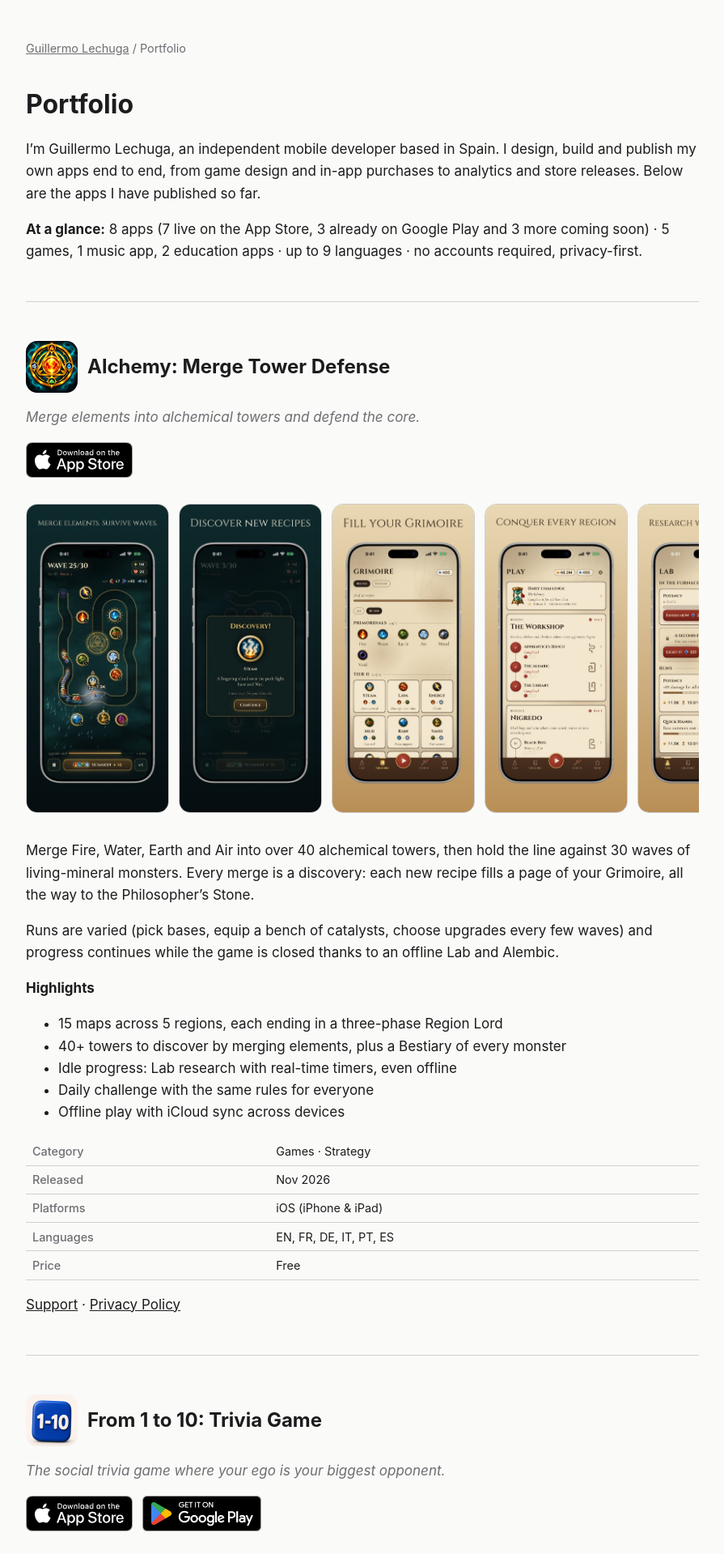
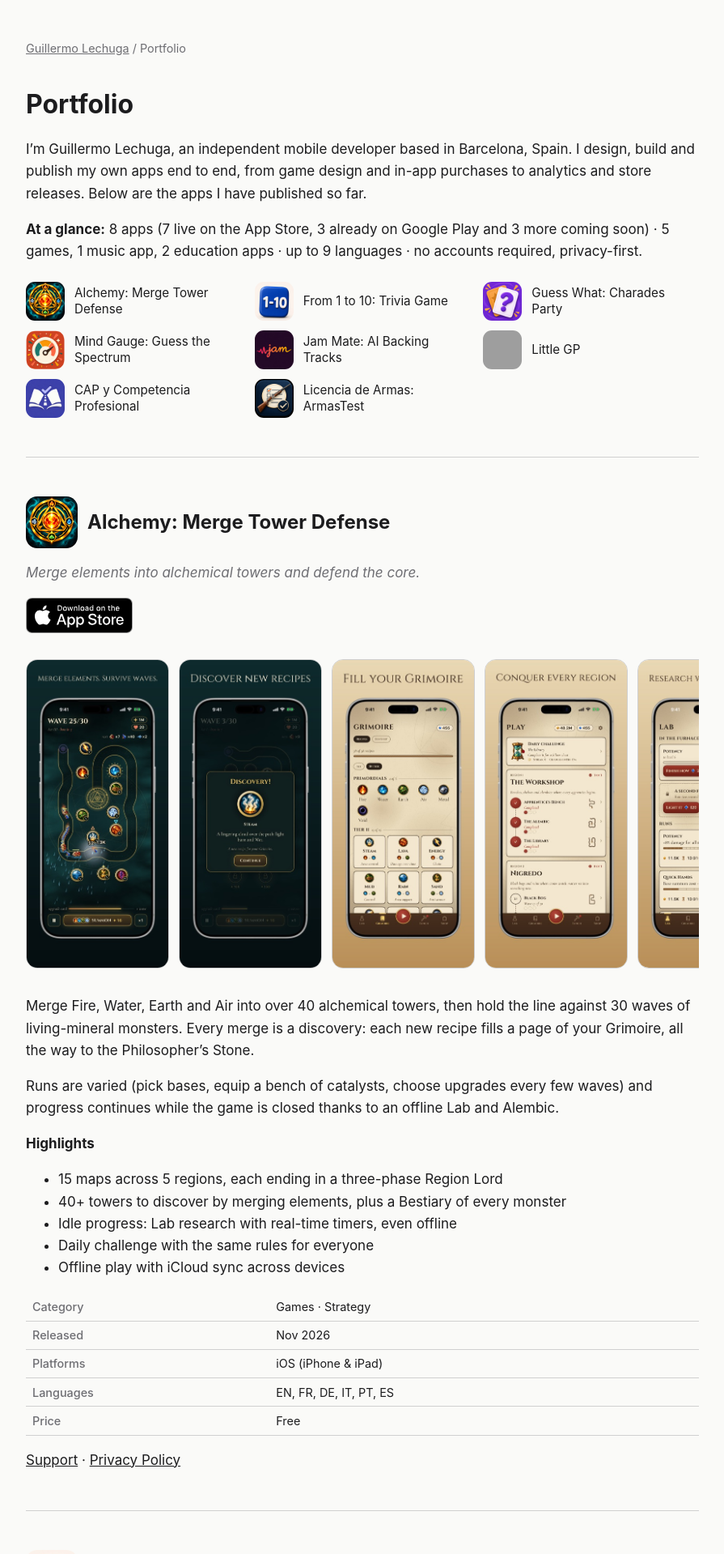
Before and after one commit to guillermolechuga/guillermolechuga.github.io, a Jekyll site: the page built from portfolio/index.md, in a window 1280 px wide. Shown: the top 1919 px of the page at 81% size, without its empty margins (192-1087 px from the left). Built offline with Jekyll 4.4.1, drawn with Linux system fonts in a browser that asks for light colours; grey boxes are pictures that could not be loaded.

Commit message:
Set explicit image sizes and add app index to portfolio
Co-Authored-By: Claude Sonnet 5.5 <noreply@anthropic.com>

```diff
--- a/_layouts/portfolio.html
+++ b/_layouts/portfolio.html
@@ -24,6 +24,10 @@
     th { color: var(--muted); font-weight: 500; white-space: nowrap; }
     .shots { display: flex; gap: .75rem; overflow-x: auto; padding: .5rem 0 1rem; }
     .shots img { height: 380px; width: auto; border-radius: 14px; border: 1px solid var(--line); flex: none; }
+    .index { list-style: none; padding: 0; margin: 1.5rem 0 0; display: grid; grid-template-columns: repeat(auto-fill, minmax(14rem, 1fr)); gap: .75rem 1rem; }
+    .index a { display: flex; align-items: center; gap: .75rem; text-decoration: none; font-size: .95rem; line-height: 1.3; }
+    .index a:hover span { text-decoration: underline; }
+    .index img { width: 48px; height: 48px; border-radius: 11px; flex: none; }
     .stores { display: flex; flex-wrap: wrap; align-items: center; gap: .75rem; margin: 1rem 0; }
     .stores img { height: 44px; width: auto; display: block; }
     .badge.soon { position: relative; opacity: .55; }
--- a/portfolio/index.md
+++ b/portfolio/index.md
@@ -5,19 +5,21 @@ description: Mobile apps and games by Guillermo Lechuga, independent iOS and And
 
 # Portfolio
 
-I'm Guillermo Lechuga, an independent mobile developer based in Spain. I design, build and publish my own apps end to end, from game design and in-app purchases to analytics and store releases. Below are the apps I have published so far.
+I'm Guillermo Lechuga, an independent mobile developer based in Barcelona, Spain. I design, build and publish my own apps end to end, from game design and in-app purchases to analytics and store releases. Below are the apps I have published so far.
 
 **At a glance:** 8 apps (7 live on the App Store, 3 already on Google Play and 3 more coming soon) · 5 games, 1 music app, 2 education apps · up to 9 languages · no accounts required, privacy-first.
 
+<ul class="index"><li><a href="#alchemy-td"><img src="/portfolio/images/alchemy-td-icon.jpg" width="48" height="48" alt=""><span>Alchemy: Merge Tower Defense</span></a></li><li><a href="#from-one-to-ten"><img src="/portfolio/images/from-one-to-ten-icon.jpg" width="48" height="48" alt=""><span>From 1 to 10: Trivia Game</span></a></li><li><a href="#guess-what"><img src="/portfolio/images/guess-what-icon.jpg" width="48" height="48" alt=""><span>Guess What: Charades Party</span></a></li><li><a href="#mind-gauge"><img src="/portfolio/images/mind-gauge-icon.jpg" width="48" height="48" alt=""><span>Mind Gauge: Guess the Spectrum</span></a></li><li><a href="#jam-mate"><img src="/portfolio/images/jam-mate-icon.jpg" width="48" height="48" alt=""><span>Jam Mate: AI Backing Tracks</span></a></li><li><a href="#little-gp"><img src="/portfolio/images/little-gp-icon.jpg" width="48" height="48" alt=""><span>Little GP</span></a></li><li><a href="#cap-comp"><img src="/portfolio/images/cap-comp-icon.jpg" width="48" height="48" alt=""><span>CAP y Competencia Profesional</span></a></li><li><a href="#armas-test"><img src="/portfolio/images/armas-test-icon.jpg" width="48" height="48" alt=""><span>Licencia de Armas: ArmasTest</span></a></li></ul>
+
 ---
 
-<h2 id="alchemy-td"><img src="/portfolio/images/alchemy-td-icon.jpg" alt="Alchemy: Merge Tower Defense icon"> Alchemy: Merge Tower Defense</h2>
+<h2 id="alchemy-td"><img src="/portfolio/images/alchemy-td-icon.jpg" width="64" height="64" alt="Alchemy: Merge Tower Defense icon"> Alchemy: Merge Tower Defense</h2>
 
 *Merge elements into alchemical towers and defend the core.*
 
-<div class="stores"><a class="badge" href="https://apps.apple.com/app/id6822802204"><img src="/portfolio/images/badge-app-store.svg" alt="Download on the App Store"></a></div>
+<div class="stores"><a class="badge" href="https://apps.apple.com/app/id6822802204"><img src="/portfolio/images/badge-app-store.svg" width="132" height="44" alt="Download on the App Store"></a></div>
 
-<div class="shots"><img src="/portfolio/images/alchemy-td-1.jpg" alt="Alchemy: Merge Tower Defense screenshot 1" loading="lazy"><img src="/portfolio/images/alchemy-td-2.jpg" alt="Alchemy: Merge Tower Defense screenshot 2" loading="lazy"><img src="/portfolio/images/alchemy-td-3.jpg" alt="Alchemy: Merge Tower Defense screenshot 3" loading="lazy"><img src="/portfolio/images/alchemy-td-4.jpg" alt="Alchemy: Merge Tower Defense screenshot 4" loading="lazy"><img src="/portfolio/images/alchemy-td-5.jpg" alt="Alchemy: Merge Tower Defense screenshot 5" loading="lazy"></div>
+<div class="shots"><img src="/portfolio/images/alchemy-td-1.jpg" width="175" height="380" alt="Alchemy: Merge Tower Defense screenshot 1" loading="lazy"><img src="/portfolio/images/alchemy-td-2.jpg" width="175" height="380" alt="Alchemy: Merge Tower Defense screenshot 2" loading="lazy"><img src="/portfolio/images/alchemy-td-3.jpg" width="175" height="380" alt="Alchemy: Merge Tower Defense screenshot 3" loading="lazy"><img src="/portfolio/images/alchemy-td-4.jpg" width="175" height="380" alt="Alchemy: Merge Tower Defense screenshot 4" loading="lazy"><img src="/portfolio/images/alchemy-td-5.jpg" width="175" height="380" alt="Alchemy: Merge Tower Defense screenshot 5" loading="lazy"></div>
 
 Merge Fire, Water, Earth and Air into over 40 alchemical towers, then hold the line against 30 waves of living-mineral monsters. Every merge is a discovery: each new recipe fills a page of your Grimoire, all the way to the Philosopher's Stone.
 
@@ -37,13 +39,13 @@ Runs are varied (pick bases, equip a bench of catalysts, choose upgrades every f
 
 ---
 
-<h2 id="from-one-to-ten"><img src="/portfolio/images/from-one-to-ten-icon.jpg" alt="From 1 to 10: Trivia Game icon"> From 1 to 10: Trivia Game</h2>
+<h2 id="from-one-to-ten"><img src="/portfolio/images/from-one-to-ten-icon.jpg" width="64" height="64" alt="From 1 to 10: Trivia Game icon"> From 1 to 10: Trivia Game</h2>
 
 *The social trivia game where your ego is your biggest opponent.*
 
-<div class="stores"><a class="badge" href="https://apps.apple.com/app/id6762570431"><img src="/portfolio/images/badge-app-store.svg" alt="Download on the App Store"></a><a class="badge" href="https://play.google.com/store/apps/details?id=com.guillermolechuga.fromonetoten"><img src="/portfolio/images/badge-google-play.png" alt="Get it on Google Play"></a></div>
+<div class="stores"><a class="badge" href="https://apps.apple.com/app/id6762570431"><img src="/portfolio/images/badge-app-store.svg" width="132" height="44" alt="Download on the App Store"></a><a class="badge" href="https://play.google.com/store/apps/details?id=com.guillermolechuga.fromonetoten"><img src="/portfolio/images/badge-google-play.png" width="148" height="44" alt="Get it on Google Play"></a></div>
 
-<div class="shots"><img src="/portfolio/images/from-one-to-ten-1.jpg" alt="From 1 to 10: Trivia Game screenshot 1" loading="lazy"><img src="/portfolio/images/from-one-to-ten-2.jpg" alt="From 1 to 10: Trivia Game screenshot 2" loading="lazy"><img src="/portfolio/images/from-one-to-ten-3.jpg" alt="From 1 to 10: Trivia Game screenshot 3" loading="lazy"><img src="/portfolio/images/from-one-to-ten-4.jpg" alt="From 1 to 10: Trivia Game screenshot 4" loading="lazy"><img src="/portfolio/images/from-one-to-ten-5.jpg" alt="From 1 to 10: Trivia Game screenshot 5" loading="lazy"></div>
+<div class="shots"><img src="/portfolio/images/from-one-to-ten-1.jpg" width="175" height="380" alt="From 1 to 10: Trivia Game screenshot 1" loading="lazy"><img src="/portfolio/images/from-one-to-ten-2.jpg" width="175" height="380" alt="From 1 to 10: Trivia Game screenshot 2" loading="lazy"><img src="/portfolio/images/from-one-to-ten-3.jpg" width="175" height="380" alt="From 1 to 10: Trivia Game screenshot 3" loading="lazy"><img src="/portfolio/images/from-one-to-ten-4.jpg" width="175" height="380" alt="From 1 to 10: Trivia Game screenshot 4" loading="lazy"><img src="/portfolio/images/from-one-to-ten-5.jpg" width="175" height="380" alt="From 1 to 10: Trivia Game screenshot 5" loading="lazy"></div>
 
 A pass-and-play party game inspired by the French format *Tu te mets combien ?*. Pick a topic, rate how confident you are from 1 to 10, then answer: the higher the level, the harder the question and the bigger the reward.
 
@@ -62,13 +64,13 @@ Designed for one phone and a group of friends, with special events like Blind Be
 
 ---
 
-<h2 id="guess-what"><img src="/portfolio/images/guess-what-icon.jpg" alt="Guess What: Charades Party icon"> Guess What: Charades Party</h2>
+<h2 id="guess-what"><img src="/portfolio/images/guess-what-icon.jpg" width="64" height="64" alt="Guess What: Charades Party icon"> Guess What: Charades Party</h2>
 
 *Modern charades for parties, family nights and classrooms.*
 
-<div class="stores"><a class="badge" href="https://apps.apple.com/app/id6759858724"><img src="/portfolio/images/badge-app-store.svg" alt="Download on the App Store"></a><a class="badge" href="https://play.google.com/store/apps/details?id=com.guillermolechuga.guesswhat"><img src="/portfolio/images/badge-google-play.png" alt="Get it on Google Play"></a></div>
+<div class="stores"><a class="badge" href="https://apps.apple.com/app/id6759858724"><img src="/portfolio/images/badge-app-store.svg" width="132" height="44" alt="Download on the App Store"></a><a class="badge" href="https://play.google.com/store/apps/details?id=com.guillermolechuga.guesswhat"><img src="/portfolio/images/badge-google-play.png" width="148" height="44" alt="Get it on Google Play"></a></div>
 
-<div class="shots"><img src="/portfolio/images/guess-what-1.jpg" alt="Guess What: Charades Party screenshot 1" loading="lazy"><img src="/portfolio/images/guess-what-2.jpg" alt="Guess What: Charades Party screenshot 2" loading="lazy"><img src="/portfolio/images/guess-what-3.jpg" alt="Guess What: Charades Party screenshot 3" loading="lazy"><img src="/portfolio/images/guess-what-4.jpg" alt="Guess What: Charades Party screenshot 4" loading="lazy"><img src="/portfolio/images/guess-what-5.jpg" alt="Guess What: Charades Party screenshot 5" loading="lazy"></div>
+<div class="shots"><img src="/portfolio/images/guess-what-1.jpg" width="175" height="380" alt="Guess What: Charades Party screenshot 1" loading="lazy"><img src="/portfolio/images/guess-what-2.jpg" width="175" height="380" alt="Guess What: Charades Party screenshot 2" loading="lazy"><img src="/portfolio/images/guess-what-3.jpg" width="175" height="380" alt="Guess What: Charades Party screenshot 3" loading="lazy"><img src="/portfolio/images/guess-what-4.jpg" width="175" height="380" alt="Guess What: Charades Party screenshot 4" loading="lazy"><img src="/portfolio/images/guess-what-5.jpg" width="175" height="380" alt="Guess What: Charades Party screenshot 5" loading="lazy"></div>
 
 Choose a deck, act out or describe the word on screen, and score points before time runs out. Inspired by Time's Up and Monikers, it replaces paper cards and external timers with a fast, minimalist interface.
 
@@ -87,13 +89,13 @@ Players can also create their own decks for inside jokes, family challenges or c
 
 ---
 
-<h2 id="mind-gauge"><img src="/portfolio/images/mind-gauge-icon.jpg" alt="Mind Gauge: Guess the Spectrum icon"> Mind Gauge: Guess the Spectrum</h2>
+<h2 id="mind-gauge"><img src="/portfolio/images/mind-gauge-icon.jpg" width="64" height="64" alt="Mind Gauge: Guess the Spectrum icon"> Mind Gauge: Guess the Spectrum</h2>
 
 *A social guessing game about thinking on the same wavelength.*
 
-<div class="stores"><a class="badge" href="https://apps.apple.com/app/id6778102245"><img src="/portfolio/images/badge-app-store.svg" alt="Download on the App Store"></a></div>
+<div class="stores"><a class="badge" href="https://apps.apple.com/app/id6778102245"><img src="/portfolio/images/badge-app-store.svg" width="132" height="44" alt="Download on the App Store"></a></div>
 
-<div class="shots"><img src="/portfolio/images/mind-gauge-1.jpg" alt="Mind Gauge: Guess the Spectrum screenshot 1" loading="lazy"><img src="/portfolio/images/mind-gauge-2.jpg" alt="Mind Gauge: Guess the Spectrum screenshot 2" loading="lazy"><img src="/portfolio/images/mind-gauge-3.jpg" alt="Mind Gauge: Guess the Spectrum screenshot 3" loading="lazy"><img src="/portfolio/images/mind-gauge-4.jpg" alt="Mind Gauge: Guess the Spectrum screenshot 4" loading="lazy"><img src="/portfolio/images/mind-gauge-5.jpg" alt="Mind Gauge: Guess the Spectrum screenshot 5" loading="lazy"></div>
+<div class="shots"><img src="/portfolio/images/mind-gauge-1.jpg" width="175" height="380" alt="Mind Gauge: Guess the Spectrum screenshot 1" loading="lazy"><img src="/portfolio/images/mind-gauge-2.jpg" width="175" height="380" alt="Mind Gauge: Guess the Spectrum screenshot 2" loading="lazy"><img src="/portfolio/images/mind-gauge-3.jpg" width="175" height="380" alt="Mind Gauge: Guess the Spectrum screenshot 3" loading="lazy"><img src="/portfolio/images/mind-gauge-4.jpg" width="175" height="380" alt="Mind Gauge: Guess the Spectrum screenshot 4" loading="lazy"><img src="/portfolio/images/mind-gauge-5.jpg" width="175" height="380" alt="Mind Gauge: Guess the Spectrum screenshot 5" loading="lazy"></div>
 
 Each round shows a spectrum between two opposite ideas. One player secretly sees the target and gives a clue; everyone else debates it, moves the needle and reveals how close the group came.
 
@@ -112,13 +114,13 @@ Play in teams or cooperatively on a single device, with prompt packs covering fo
 
 ---
 
-<h2 id="jam-mate"><img src="/portfolio/images/jam-mate-icon.jpg" alt="Jam Mate: AI Backing Tracks icon"> Jam Mate: AI Backing Tracks</h2>
+<h2 id="jam-mate"><img src="/portfolio/images/jam-mate-icon.jpg" width="64" height="64" alt="Jam Mate: AI Backing Tracks icon"> Jam Mate: AI Backing Tracks</h2>
 
 *An original full band that builds itself around you, in any key, style and tempo.*
 
-<div class="stores"><a class="badge" href="https://apps.apple.com/app/id6797809320"><img src="/portfolio/images/badge-app-store.svg" alt="Download on the App Store"></a><a class="badge soon" href="https://play.google.com/store/apps/details?id=com.guillermolechuga.jammate"><img src="/portfolio/images/badge-google-play.png" alt="Get it on Google Play"></a></div>
+<div class="stores"><a class="badge" href="https://apps.apple.com/app/id6797809320"><img src="/portfolio/images/badge-app-store.svg" width="132" height="44" alt="Download on the App Store"></a><a class="badge soon" href="https://play.google.com/store/apps/details?id=com.guillermolechuga.jammate"><img src="/portfolio/images/badge-google-play.png" width="148" height="44" alt="Get it on Google Play"></a></div>
 
-<div class="shots"><img src="/portfolio/images/jam-mate-1.jpg" alt="Jam Mate: AI Backing Tracks screenshot 1" loading="lazy"><img src="/portfolio/images/jam-mate-2.jpg" alt="Jam Mate: AI Backing Tracks screenshot 2" loading="lazy"><img src="/portfolio/images/jam-mate-3.jpg" alt="Jam Mate: AI Backing Tracks screenshot 3" loading="lazy"><img src="/portfolio/images/jam-mate-4.jpg" alt="Jam Mate: AI Backing Tracks screenshot 4" loading="lazy"><img src="/portfolio/images/jam-mate-5.jpg" alt="Jam Mate: AI Backing Tracks screenshot 5" loading="lazy"></div>
+<div class="shots"><img src="/portfolio/images/jam-mate-1.jpg" width="175" height="380" alt="Jam Mate: AI Backing Tracks screenshot 1" loading="lazy"><img src="/portfolio/images/jam-mate-2.jpg" width="175" height="380" alt="Jam Mate: AI Backing Tracks screenshot 2" loading="lazy"><img src="/portfolio/images/jam-mate-3.jpg" width="175" height="380" alt="Jam Mate: AI Backing Tracks screenshot 3" loading="lazy"><img src="/portfolio/images/jam-mate-4.jpg" width="175" height="380" alt="Jam Mate: AI Backing Tracks screenshot 4" loading="lazy"><img src="/portfolio/images/jam-mate-5.jpg" width="175" height="380" alt="Jam Mate: AI Backing Tracks screenshot 5" loading="lazy"></div>
 
 Practice chords, improvise solos and play along without hunting for the right track. Choose a musical direction and Jam Mate generates a full band (piano, bass, guitar, strings, lead voice and drums) in the key and tempo you want.
 
@@ -138,11 +140,11 @@ You can reshape the chord progression while playback continues, mute or solo ins
 
 ---
 
-<h2 id="little-gp"><img src="/portfolio/images/little-gp-icon.jpg" alt="Little GP icon"> Little GP</h2>
+<h2 id="little-gp"><img src="/portfolio/images/little-gp-icon.jpg" width="64" height="64" alt="Little GP icon"> Little GP</h2>
 
 *A racing game with a built-in track editor, ghost laps and leaderboards.*
 
-<div class="stores"><span class="badge soon-text">App Store: coming soon</span><a class="badge soon" href="https://play.google.com/store/apps/details?id=com.guillermolechuga.littlegp"><img src="/portfolio/images/badge-google-play.png" alt="Get it on Google Play"></a></div>
+<div class="stores"><span class="badge soon-text">App Store: coming soon</span><a class="badge soon" href="https://play.google.com/store/apps/details?id=com.guillermolechuga.littlegp"><img src="/portfolio/images/badge-google-play.png" width="148" height="44" alt="Get it on Google Play"></a></div>
 
 A small racing game with multiple cars, tracks and cups, medals to earn and ghost laps to beat. You can design your own circuits in the track editor.
 
@@ -162,13 +164,13 @@ Little GP shows no ads, needs no account and keeps all progress on your device.
 
 ---
 
-<h2 id="cap-comp"><img src="/portfolio/images/cap-comp-icon.jpg" alt="CAP y Competencia Profesional icon"> CAP y Competencia Profesional</h2>
+<h2 id="cap-comp"><img src="/portfolio/images/cap-comp-icon.jpg" width="64" height="64" alt="CAP y Competencia Profesional icon"> CAP y Competencia Profesional</h2>
 
 *Exam preparation for professional drivers in Spain (Spanish-language app).*
 
-<div class="stores"><a class="badge" href="https://apps.apple.com/app/id6814618593"><img src="/portfolio/images/badge-app-store.svg" alt="Download on the App Store"></a><a class="badge" href="https://play.google.com/store/apps/details?id=com.guillermolechuga.capcomp"><img src="/portfolio/images/badge-google-play.png" alt="Get it on Google Play"></a></div>
+<div class="stores"><a class="badge" href="https://apps.apple.com/app/id6814618593"><img src="/portfolio/images/badge-app-store.svg" width="132" height="44" alt="Download on the App Store"></a><a class="badge" href="https://play.google.com/store/apps/details?id=com.guillermolechuga.capcomp"><img src="/portfolio/images/badge-google-play.png" width="148" height="44" alt="Get it on Google Play"></a></div>
 
-<div class="shots"><img src="/portfolio/images/cap-comp-1.jpg" alt="CAP y Competencia Profesional screenshot 1" loading="lazy"><img src="/portfolio/images/cap-comp-2.jpg" alt="CAP y Competencia Profesional screenshot 2" loading="lazy"><img src="/portfolio/images/cap-comp-3.jpg" alt="CAP y Competencia Profesional screenshot 3" loading="lazy"><img src="/portfolio/images/cap-comp-4.jpg" alt="CAP y Competencia Profesional screenshot 4" loading="lazy"><img src="/portfolio/images/cap-comp-5.jpg" alt="CAP y Competencia Profesional screenshot 5" loading="lazy"></div>
+<div class="shots"><img src="/portfolio/images/cap-comp-1.jpg" width="175" height="380" alt="CAP y Competencia Profesional screenshot 1" loading="lazy"><img src="/portfolio/images/cap-comp-2.jpg" width="175" height="380" alt="CAP y Competencia Profesional screenshot 2" loading="lazy"><img src="/portfolio/images/cap-comp-3.jpg" width="175" height="380" alt="CAP y Competencia Profesional screenshot 3" loading="lazy"><img src="/portfolio/images/cap-comp-4.jpg" width="175" height="380" alt="CAP y Competencia Profesional screenshot 4" loading="lazy"><img src="/portfolio/images/cap-comp-5.jpg" width="175" height="380" alt="CAP y Competencia Profesional screenshot 5" loading="lazy"></div>
 
 Study for the CAP and the Competencia Profesional transport exams, for goods or passengers. Pick your target exam, practise with quick tests or full mock exams and understand every answer with a clear explanation.
 
@@ -187,13 +189,13 @@ A review section sorts questions into pending, failed, doubtful and mastered, an
 
 ---
 
-<h2 id="armas-test"><img src="/portfolio/images/armas-test-icon.jpg" alt="Licencia de Armas: ArmasTest icon"> Licencia de Armas: ArmasTest</h2>
+<h2 id="armas-test"><img src="/portfolio/images/armas-test-icon.jpg" width="64" height="64" alt="Licencia de Armas: ArmasTest icon"> Licencia de Armas: ArmasTest</h2>
 
 *Study for the Guardia Civil weapons licence exam (Spanish-language app).*
 
-<div class="stores"><a class="badge" href="https://apps.apple.com/app/id6811419772"><img src="/portfolio/images/badge-app-store.svg" alt="Download on the App Store"></a><a class="badge soon" href="https://play.google.com/store/apps/details?id=com.guillermolechuga.armastest"><img src="/portfolio/images/badge-google-play.png" alt="Get it on Google Play"></a></div>
+<div class="stores"><a class="badge" href="https://apps.apple.com/app/id6811419772"><img src="/portfolio/images/badge-app-store.svg" width="132" height="44" alt="Download on the App Store"></a><a class="badge soon" href="https://play.google.com/store/apps/details?id=com.guillermolechuga.armastest"><img src="/portfolio/images/badge-google-play.png" width="148" height="44" alt="Get it on Google Play"></a></div>
 
-<div class="shots"><img src="/portfolio/images/armas-test-1.jpg" alt="Licencia de Armas: ArmasTest screenshot 1" loading="lazy"><img src="/portfolio/images/armas-test-2.jpg" alt="Licencia de Armas: ArmasTest screenshot 2" loading="lazy"><img src="/portfolio/images/armas-test-3.jpg" alt="Licencia de Armas: ArmasTest screenshot 3" loading="lazy"><img src="/portfolio/images/armas-test-4.jpg" alt="Licencia de Armas: ArmasTest screenshot 4" loading="lazy"><img src="/portfolio/images/armas-test-5.jpg" alt="Licencia de Armas: ArmasTest screenshot 5" loading="lazy"></div>
+<div class="shots"><img src="/portfolio/images/armas-test-1.jpg" width="175" height="380" alt="Licencia de Armas: ArmasTest screenshot 1" loading="lazy"><img src="/portfolio/images/armas-test-2.jpg" width="175" height="380" alt="Licencia de Armas: ArmasTest screenshot 2" loading="lazy"><img src="/portfolio/images/armas-test-3.jpg" width="175" height="380" alt="Licencia de Armas: ArmasTest screenshot 3" loading="lazy"><img src="/portfolio/images/armas-test-4.jpg" width="175" height="380" alt="Licencia de Armas: ArmasTest screenshot 4" loading="lazy"><img src="/portfolio/images/armas-test-5.jpg" width="175" height="380" alt="Licencia de Armas: ArmasTest screenshot 5" loading="lazy"></div>
 
 Prepare the official Guardia Civil weapons licence exam (permits D, E, F and hunting) with up-to-date multiple-choice questions and a detailed explanation for every answer.
 
```
